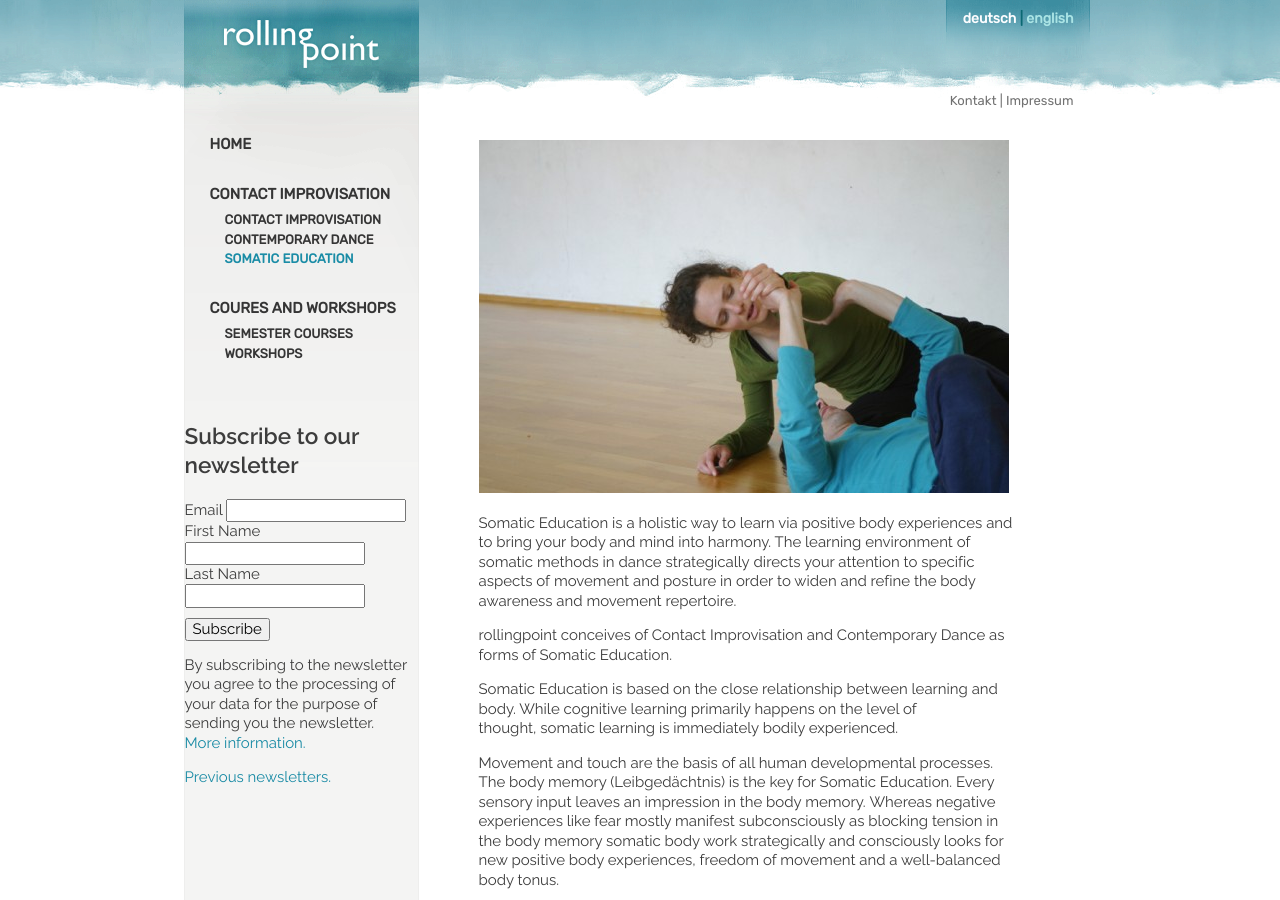
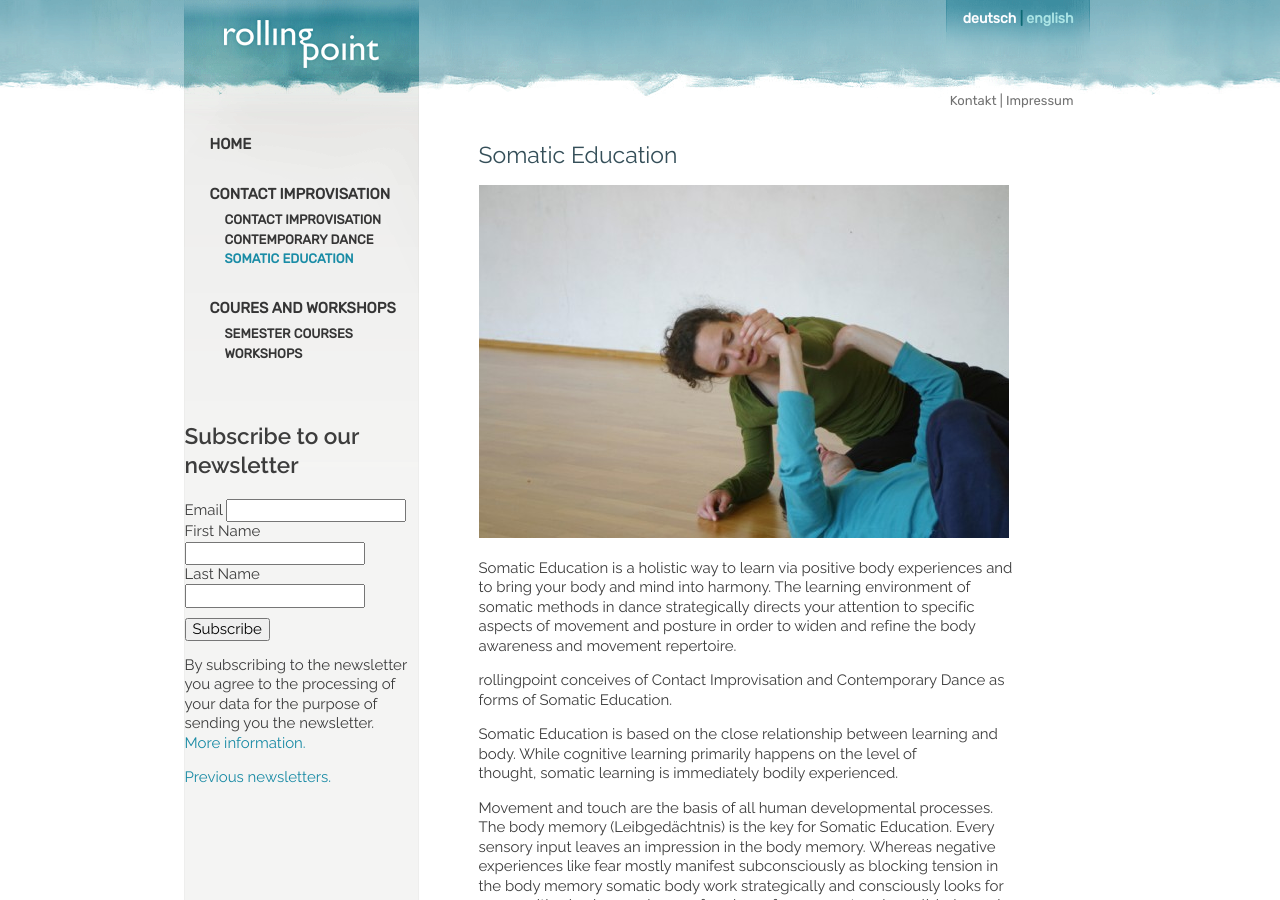
Before and after one commit to manulari/rollingpointat, a Jekyll site: the page built from _pages_en/en-somatics.md, in a window 1280 px wide and 900 px high. Built offline with Jekyll 4.4.1, drawn with Linux system fonts in a browser that asks for light colours; comment, search, counter and statistics services are not loaded.

Commit message:
Update page (en) “en-somatics”

```diff
--- a/_pages_en/en-somatics.md
+++ b/_pages_en/en-somatics.md
@@ -3,6 +3,8 @@ permalink: /en/somatics
 title: Somatic Education
 language: en
 ---
+# Somatic Education
+
 ![](/assets/uploads/img_1706c__-_pho.jpg)
 
 Somatic Education is a holistic way to learn via positive body experiences and to bring your body and mind into harmony. The learning environment of somatic methods in dance strategically directs your attention to specific aspects of movement and posture in order to widen and refine the body awareness and movement repertoire.
```
